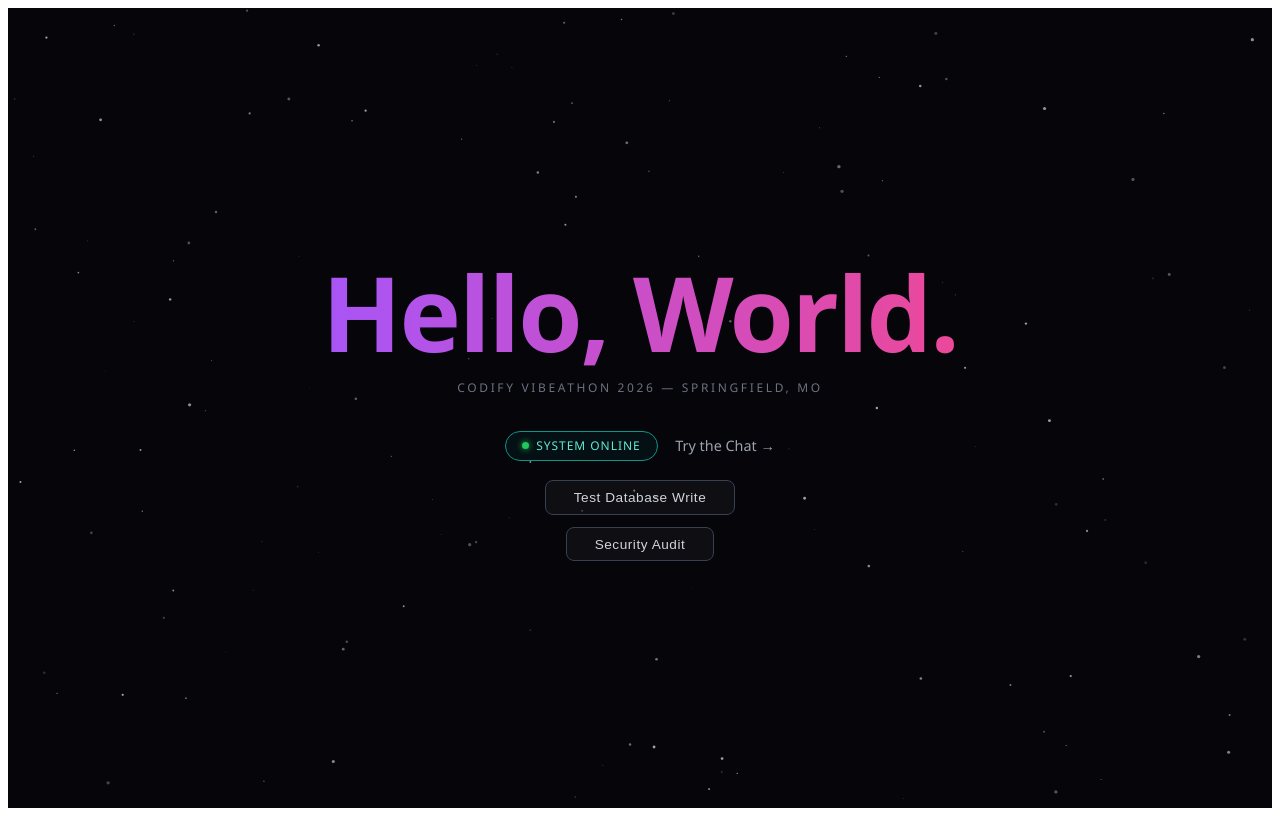
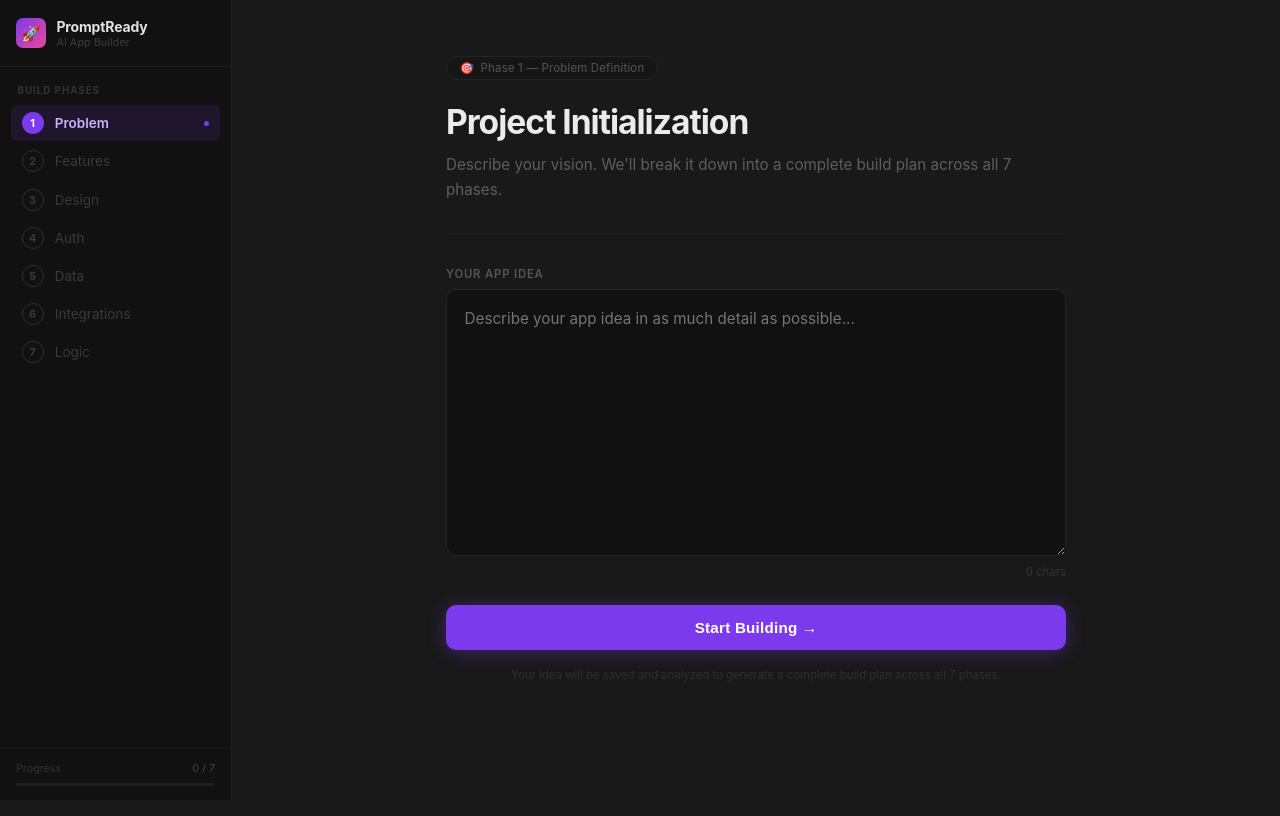
Before and after one commit to AustinM03/Codify-Vibathon-2026, a React (Vite) app: page / in a window 1280 px wide. Built offline with nearby package versions, Linux system fonts and the light colour scheme; no server answers.

Commit message:
feat: Phase 1 app shell — sidebar progress steps + project intake UI

```diff
--- a/src/App.jsx
+++ b/src/App.jsx
@@ -1,243 +1,402 @@
-import { useState, useEffect, useRef } from 'react'
+import { useState, useEffect, useCallback } from 'react'
 import { supabase } from './supabaseClient'
 
-function ParticleCanvas() {
-  const canvasRef = useRef(null)
+const STEPS = [
+  { id: 'problem',      label: 'Problem',      phase: 1 },
+  { id: 'features',     label: 'Features',     phase: 2 },
+  { id: 'design',       label: 'Design',       phase: 3 },
+  { id: 'auth',         label: 'Auth',         phase: 4 },
+  { id: 'data',         label: 'Data',         phase: 5 },
+  { id: 'integrations', label: 'Integrations', phase: 6 },
+  { id: 'logic',        label: 'Logic',        phase: 7 },
+]
 
+function Toast({ message, onDismiss }) {
   useEffect(() => {
-    const canvas = canvasRef.current
-    const ctx = canvas.getContext('2d')
-    let animId
-
-    const resize = () => {
-      canvas.width = window.innerWidth
-      canvas.height = window.innerHeight
-    }
-    resize()
-    window.addEventListener('resize', resize)
-
-    const particles = Array.from({ length: 140 }, () => ({
-      x: Math.random() * window.innerWidth,
-      y: Math.random() * window.innerHeight,
-      r: Math.random() * 1.4 + 0.3,
-      dx: (Math.random() - 0.5) * 0.25,
-      dy: (Math.random() - 0.5) * 0.25,
-      alpha: Math.random() * 0.5 + 0.15,
-    }))
-
-    const draw = () => {
-      ctx.clearRect(0, 0, canvas.width, canvas.height)
-      particles.forEach(p => {
-        ctx.beginPath()
-        ctx.arc(p.x, p.y, p.r, 0, Math.PI * 2)
-        ctx.fillStyle = `rgba(255,255,255,${p.alpha})`
-        ctx.fill()
-        p.x += p.dx
-        p.y += p.dy
-        if (p.x < 0 || p.x > canvas.width) p.dx *= -1
-        if (p.y < 0 || p.y > canvas.height) p.dy *= -1
-      })
-      animId = requestAnimationFrame(draw)
-    }
-    draw()
-
-    return () => {
-      cancelAnimationFrame(animId)
-      window.removeEventListener('resize', resize)
-    }
-  }, [])
+    const t = setTimeout(onDismiss, 4500)
+    return () => clearTimeout(t)
+  }, [onDismiss])
 
   return (
-    <canvas
-      ref={canvasRef}
-      style={{ position: 'fixed', inset: 0, zIndex: 0, pointerEvents: 'none' }}
-    />
+    <div style={{
+      position: 'fixed',
+      bottom: '1.75rem',
+      right: '1.75rem',
+      background: '#0a1a0a',
+      border: '1px solid #22c55e',
+      borderRadius: '10px',
+      padding: '0.9rem 1.25rem',
+      color: '#4ade80',
+      fontSize: '0.875rem',
+      zIndex: 9999,
+      boxShadow: '0 8px 32px rgba(0,0,0,0.7)',
+      display: 'flex',
+      alignItems: 'flex-start',
+      gap: '0.65rem',
+      maxWidth: '340px',
+      animation: 'slideIn 0.2s ease',
+    }}>
+      <span style={{ fontSize: '1.1rem', marginTop: '1px' }}>✅</span>
+      <div>
+        <div style={{ fontWeight: 600, marginBottom: '0.25rem' }}>Session saved successfully</div>
+        <div style={{ color: '#86efac', fontSize: '0.77rem', wordBreak: 'break-all', opacity: 0.85 }}>{message}</div>
+      </div>
+    </div>
+  )
+}
+
+function StepRow({ step, isActive, isCompleted }) {
+  return (
+    <div style={{
+      display: 'flex',
+      alignItems: 'center',
+      gap: '0.7rem',
+      padding: '0.44rem 0.65rem',
+      borderRadius: '6px',
+      background: isActive ? 'rgba(124,58,237,0.13)' : 'transparent',
+      marginBottom: '2px',
+      cursor: isActive ? 'default' : 'not-allowed',
+      userSelect: 'none',
+    }}>
+      <div style={{
+        width: 22,
+        height: 22,
+        borderRadius: '50%',
+        flexShrink: 0,
+        display: 'flex',
+        alignItems: 'center',
+        justifyContent: 'center',
+        fontSize: '0.68rem',
+        fontWeight: 700,
+        background: isCompleted ? '#16a34a' : isActive ? '#7c3aed' : 'transparent',
+        border: isCompleted || isActive ? 'none' : '1.5px solid #2e2e2e',
+        color: isCompleted || isActive ? '#fff' : '#3a3a3a',
+      }}>
+        {isCompleted ? '✓' : step.phase}
+      </div>
+      <span style={{
+        fontSize: '0.845rem',
+        color: isActive ? '#c4b5fd' : isCompleted ? '#86efac' : '#3a3a3a',
+        fontWeight: isActive ? 600 : 400,
+      }}>
+        {step.label}
+      </span>
+      {isActive && (
+        <div style={{
+          marginLeft: 'auto',
+          width: 5,
+          height: 5,
+          borderRadius: '50%',
+          background: '#7c3aed',
+          flexShrink: 0,
+        }} />
+      )}
+    </div>
+  )
+}
+
+function Sidebar({ activeStep, completedSteps }) {
+  const progress = (completedSteps.length / STEPS.length) * 100
+
+  return (
+    <aside style={{
+      width: 232,
+      minWidth: 232,
+      height: '100vh',
+      background: '#111',
+      borderRight: '1px solid #1e1e1e',
+      display: 'flex',
+      flexDirection: 'column',
+      overflow: 'hidden',
+    }}>
+      {/* Logo */}
+      <div style={{
+        padding: '1.1rem 1rem',
+        borderBottom: '1px solid #1e1e1e',
+        display: 'flex',
+        alignItems: 'center',
+        gap: '0.65rem',
+      }}>
+        <div style={{
+          width: 30,
+          height: 30,
+          background: 'linear-gradient(135deg, #7c3aed, #ec4899)',
+          borderRadius: '7px',
+          display: 'flex',
+          alignItems: 'center',
+          justifyContent: 'center',
+          fontSize: '0.95rem',
+          flexShrink: 0,
+        }}>
+          🚀
+        </div>
+        <div>
+          <div style={{ color: '#e2e2e2', fontWeight: 700, fontSize: '0.875rem', letterSpacing: '-0.01em' }}>PromptReady</div>
+          <div style={{ color: '#3d3d3d', fontSize: '0.68rem' }}>AI App Builder</div>
+        </div>
+      </div>
+
+      {/* Steps */}
+      <div style={{ padding: '1.1rem 0.7rem 0.5rem', flex: 1 }}>
+        <div style={{
+          fontSize: '0.61rem',
+          fontWeight: 700,
+          letterSpacing: '0.1em',
+          color: '#333',
+          textTransform: 'uppercase',
+          padding: '0 0.4rem',
+          marginBottom: '0.6rem',
+        }}>
+          Build Phases
+        </div>
+        {STEPS.map(step => (
+          <StepRow
+            key={step.id}
+            step={step}
+            isActive={activeStep === step.id}
+            isCompleted={completedSteps.includes(step.id)}
+          />
+        ))}
+      </div>
+
+      {/* Progress footer */}
+      <div style={{
+        padding: '0.9rem 1rem',
+        borderTop: '1px solid #1a1a1a',
+      }}>
+        <div style={{
+          display: 'flex',
+          justifyContent: 'space-between',
+          alignItems: 'center',
+          marginBottom: '0.45rem',
+        }}>
+          <span style={{ fontSize: '0.67rem', color: '#333' }}>Progress</span>
+          <span style={{ fontSize: '0.67rem', color: '#444' }}>{completedSteps.length} / 7</span>
+        </div>
+        <div style={{
+          height: 3,
+          background: '#1e1e1e',
+          borderRadius: '2px',
+          overflow: 'hidden',
+        }}>
+          <div style={{
+            width: `${progress}%`,
+            height: '100%',
+            background: 'linear-gradient(90deg, #7c3aed, #ec4899)',
+            borderRadius: '2px',
+            transition: 'width 0.4s ease',
+          }} />
+        </div>
+      </div>
+    </aside>
+  )
+}
+
+function IntakeScreen({ onSuccess }) {
+  const [idea, setIdea] = useState('')
+  const [loading, setLoading] = useState(false)
+  const [error, setError] = useState('')
+  const [focused, setFocused] = useState(false)
+
+  const borderColor = error ? '#ef4444' : focused ? '#7c3aed' : '#252525'
+
+  async function handleSubmit() {
+    if (!idea.trim()) {
+      setError('Please describe your app idea before continuing.')
+      return
+    }
+    setLoading(true)
+    setError('')
+
+    const { data, error: dbError } = await supabase
+      .from('sessions')
+      .insert([{ raw_idea: idea.trim() }])
+      .select()
+
+    setLoading(false)
+
+    if (dbError) {
+      console.error('Insert error:', dbError)
+      setError(dbError.message)
+      return
+    }
+
+    const sessionId = data?.[0]?.id ?? 'unknown'
+    console.log('Session created:', data?.[0])
+    console.log('Session ID:', sessionId)
+    onSuccess(sessionId)
+    setIdea('')
+  }
+
+  return (
+    <main style={{
+      flex: 1,
+      height: '100vh',
+      overflowY: 'auto',
+      background: '#191919',
+      display: 'flex',
+      justifyContent: 'center',
+    }}>
+      <div style={{ width: '100%', maxWidth: 700, padding: '3.5rem 2.5rem 3rem' }}>
+
+        {/* Phase badge */}
+        <div style={{
+          display: 'inline-flex',
+          alignItems: 'center',
+          gap: '0.4rem',
+          fontSize: '0.71rem',
+          color: '#555',
+          background: '#161616',
+          border: '1px solid #252525',
+          borderRadius: '999px',
+          padding: '0.25rem 0.8rem',
+          marginBottom: '1.4rem',
+          letterSpacing: '0.02em',
+        }}>
+          <span>🎯</span>
+          <span>Phase 1 — Problem Definition</span>
+        </div>
+
+        {/* Heading */}
+        <h1 style={{
+          fontSize: '2.1rem',
+          fontWeight: 700,
+          color: '#ebebeb',
+          margin: '0 0 0.55rem',
+          letterSpacing: '-0.03em',
+          lineHeight: 1.2,
+        }}>
+          Project Initialization
+        </h1>
+        <p style={{
+          color: '#5e5e5e',
+          fontSize: '0.95rem',
+          margin: '0 0 2rem',
+          lineHeight: 1.65,
+        }}>
+          Describe your vision. We'll break it down into a complete build plan across all 7 phases.
+        </p>
+
+        <div style={{ height: '1px', background: '#1e1e1e', marginBottom: '2rem' }} />
+
+        {/* Textarea */}
+        <label style={{
+          display: 'block',
+          fontSize: '0.71rem',
+          fontWeight: 600,
+          color: '#555',
+          marginBottom: '0.55rem',
+          letterSpacing: '0.07em',
+          textTransform: 'uppercase',
+        }}>
+          Your App Idea
+        </label>
+
+        <textarea
+          value={idea}
+          onChange={e => { setIdea(e.target.value); if (error) setError('') }}
+          onFocus={() => setFocused(true)}
+          onBlur={() => setFocused(false)}
+          placeholder="Describe your app idea in as much detail as possible..."
+          rows={9}
+          style={{
+            width: '100%',
+            background: '#111',
+            border: `1.5px solid ${borderColor}`,
+            borderRadius: '10px',
+            color: '#e2e2e2',
+            padding: '1rem 1.1rem',
+            fontSize: '0.95rem',
+            fontFamily: 'inherit',
+            resize: 'vertical',
+            outline: 'none',
+            lineHeight: 1.7,
+            display: 'block',
+            transition: 'border-color 0.15s',
+          }}
+        />
+
+        {/* Error / char count row */}
+        <div style={{
+          display: 'flex',
+          justifyContent: 'space-between',
+          alignItems: 'center',
+          marginTop: '0.45rem',
+          marginBottom: '1.5rem',
+          minHeight: '1.1rem',
+        }}>
+          {error
+            ? <span style={{ fontSize: '0.78rem', color: '#f87171' }}>{error}</span>
+            : <span />
+          }
+          <span style={{ fontSize: '0.71rem', color: '#333', marginLeft: 'auto' }}>
+            {idea.length} chars
+          </span>
+        </div>
+
+        {/* Submit button */}
+        <button
+          onClick={handleSubmit}
+          disabled={loading}
+          style={{
+            width: '100%',
+            padding: '0.875rem',
+            background: loading ? '#4c1d95' : '#7c3aed',
+            color: '#fff',
+            border: 'none',
+            borderRadius: '10px',
+            fontSize: '0.95rem',
+            fontWeight: 600,
+            cursor: loading ? 'not-allowed' : 'pointer',
+            letterSpacing: '0.015em',
+            display: 'flex',
+            alignItems: 'center',
+            justifyContent: 'center',
+            gap: '0.5rem',
+            transition: 'background 0.15s, box-shadow 0.15s',
+            boxShadow: loading ? 'none' : '0 2px 18px rgba(124,58,237,0.4)',
+          }}
+          onMouseOver={e => { if (!loading) e.currentTarget.style.background = '#6d28d9' }}
+          onMouseOut={e => { if (!loading) e.currentTarget.style.background = '#7c3aed' }}
+        >
+          {loading ? 'Saving...' : 'Start Building →'}
+        </button>
+
+        <p style={{
+          fontSize: '0.71rem',
+          color: '#2e2e2e',
+          textAlign: 'center',
+          marginTop: '1rem',
+          lineHeight: 1.6,
+        }}>
+          Your idea will be saved and analyzed to generate a complete build plan across all 7 phases.
+        </p>
+      </div>
+    </main>
   )
 }
 
 export default function App() {
-  const [status, setStatus] = useState('')
-  const [isError, setIsError] = useState(false)
-  const [auditStatus, setAuditStatus] = useState('')
-  const [auditIsVuln, setAuditIsVuln] = useState(false)
+  const [completedSteps, setCompletedSteps] = useState([])
+  const [toast, setToast] = useState(null)
 
-  async function testWrite() {
-    setStatus('Writing...')
-    setIsError(false)
-    const { data, error } = await supabase
-      .from('sessions')
-      .insert([{ raw_idea: 'An app that tracks how many times my cat meows.' }])
-    if (error) {
-      console.error('Insert error:', error)
-      setStatus(`Error: ${error.message}`)
-      setIsError(true)
-    } else {
-      console.log('Insert success:', data)
-      setStatus('Success! Record inserted.')
-    }
-  }
+  const handleSuccess = useCallback((sessionId) => {
+    setCompletedSteps(prev => [...new Set([...prev, 'problem'])])
+    setToast(`session_id: ${sessionId}`)
+  }, [])
 
-  async function runAudit() {
-    setAuditStatus('Auditing...')
-    setAuditIsVuln(false)
-    const { data, error } = await supabase.from('sessions').select('*')
-    if (error) {
-      setAuditStatus(`Audit error: ${error.message}`)
-      setAuditIsVuln(false)
-      return
-    }
-    if (data && data.length > 1) {
-      setAuditIsVuln(true)
-      setAuditStatus(`VULNERABILITY: Data is public. Found ${data.length} records from all sessions.`)
-    } else {
-      setAuditIsVuln(false)
-      setAuditStatus('SECURE: Row Level Security is active.')
-    }
-  }
+  const dismissToast = useCallback(() => setToast(null), [])
 
   return (
     <div style={{
-      minHeight: '100vh',
-      background: '#05050a',
       display: 'flex',
-      flexDirection: 'column',
-      alignItems: 'center',
-      justifyContent: 'center',
-      textAlign: 'center',
-      fontFamily: "'Segoe UI', system-ui, sans-serif",
-      overflow: 'hidden',
-      position: 'relative',
+      height: '100vh',
+      fontFamily: "-apple-system, BlinkMacSystemFont, 'Segoe UI', system-ui, sans-serif",
+      background: '#191919',
     }}>
-      <ParticleCanvas />
-
-      <div style={{ position: 'relative', zIndex: 1, padding: '2rem' }}>
-        <h1 style={{
-          fontSize: 'clamp(3.5rem, 11vw, 6.5rem)',
-          fontWeight: 900,
-          margin: '0 0 0.6rem',
-          background: 'linear-gradient(90deg, #a855f7, #ec4899)',
-          WebkitBackgroundClip: 'text',
-          WebkitTextFillColor: 'transparent',
-          letterSpacing: '-0.02em',
-          lineHeight: 1.1,
-        }}>
-          Hello, World.
-        </h1>
-
-        <p style={{
-          fontSize: '0.75rem',
-          letterSpacing: '0.22em',
-          color: '#6b7280',
-          textTransform: 'uppercase',
-          margin: '0 0 2.2rem',
-        }}>
-          Codify Vibeathon 2026 — Springfield, MO
-        </p>
-
-        <div style={{
-          display: 'flex',
-          alignItems: 'center',
-          justifyContent: 'center',
-          gap: '1.1rem',
-          marginBottom: '1.2rem',
-          flexWrap: 'wrap',
-        }}>
-          <span style={{
-            display: 'inline-flex',
-            alignItems: 'center',
-            gap: '0.45rem',
-            padding: '0.35rem 1rem',
-            border: '1px solid #0d9488',
-            borderRadius: '999px',
-            fontSize: '0.75rem',
-            color: '#5eead4',
-            letterSpacing: '0.08em',
-            background: 'rgba(13,148,136,0.08)',
-          }}>
-            <span style={{
-              width: 7,
-              height: 7,
-              borderRadius: '50%',
-              background: '#22c55e',
-              boxShadow: '0 0 6px #22c55e',
-              display: 'inline-block',
-            }} />
-            SYSTEM ONLINE
-          </span>
-
-          <a
-            href="/chat.html"
-            style={{ color: '#9ca3af', fontSize: '0.9rem', textDecoration: 'none' }}
-            onMouseOver={e => (e.currentTarget.style.color = '#fff')}
-            onMouseOut={e => (e.currentTarget.style.color = '#9ca3af')}
-          >
-            Try the Chat →
-          </a>
-        </div>
-
-        <button
-          onClick={testWrite}
-          style={{
-            padding: '0.55rem 1.75rem',
-            fontSize: '0.85rem',
-            cursor: 'pointer',
-            borderRadius: '8px',
-            border: '1px solid #374151',
-            background: 'rgba(255,255,255,0.04)',
-            color: '#d1d5db',
-            letterSpacing: '0.04em',
-          }}
-          onMouseOver={e => (e.currentTarget.style.background = 'rgba(255,255,255,0.09)')}
-          onMouseOut={e => (e.currentTarget.style.background = 'rgba(255,255,255,0.04)')}
-        >
-          Test Database Write
-        </button>
-
-        {status && (
-          <p style={{
-            marginTop: '1rem',
-            fontSize: '0.85rem',
-            color: isError ? '#f87171' : '#4ade80',
-          }}>
-            {status}
-          </p>
-        )}
-
-        <button
-          onClick={runAudit}
-          style={{
-            marginTop: '0.75rem',
-            padding: '0.55rem 1.75rem',
-            fontSize: '0.85rem',
-            cursor: 'pointer',
-            borderRadius: '8px',
-            border: '1px solid #374151',
-            background: 'rgba(255,255,255,0.04)',
-            color: '#d1d5db',
-            letterSpacing: '0.04em',
-            display: 'block',
-            margin: '0.75rem auto 0',
-          }}
-          onMouseOver={e => (e.currentTarget.style.background = 'rgba(255,255,255,0.09)')}
-          onMouseOut={e => (e.currentTarget.style.background = 'rgba(255,255,255,0.04)')}
-        >
-          Security Audit
-        </button>
-
-        {auditStatus && (
-          <p style={{
-            marginTop: '1rem',
-            fontSize: '0.85rem',
-            padding: '0.5rem 1rem',
-            borderRadius: '6px',
-            background: auditIsVuln ? 'rgba(239,68,68,0.15)' : 'rgba(34,197,94,0.12)',
-            border: `1px solid ${auditIsVuln ? '#ef4444' : '#22c55e'}`,
-            color: auditIsVuln ? '#f87171' : '#4ade80',
-          }}>
-            {auditStatus}
-          </p>
-        )}
-      </div>
+      <Sidebar activeStep="problem" completedSteps={completedSteps} />
+      <IntakeScreen onSuccess={handleSuccess} />
+      {toast && <Toast message={toast} onDismiss={dismissToast} />}
     </div>
   )
 }
--- /dev/null
+++ b/src/index.css
@@ -0,0 +1,23 @@
+*, *::before, *::after {
+  box-sizing: border-box;
+  margin: 0;
+  padding: 0;
+}
+
+html, body, #root {
+  height: 100%;
+}
+
+body {
+  background: #191919;
+  overflow: hidden;
+}
+
+textarea {
+  font-family: inherit;
+}
+
+@keyframes slideIn {
+  from { opacity: 0; transform: translateY(10px); }
+  to   { opacity: 1; transform: translateY(0); }
+}
--- a/src/main.jsx
+++ b/src/main.jsx
@@ -1,5 +1,6 @@
 import React from 'react'
 import ReactDOM from 'react-dom/client'
+import './index.css'
 import App from './App.jsx'
 
 ReactDOM.createRoot(document.getElementById('root')).render(
```
